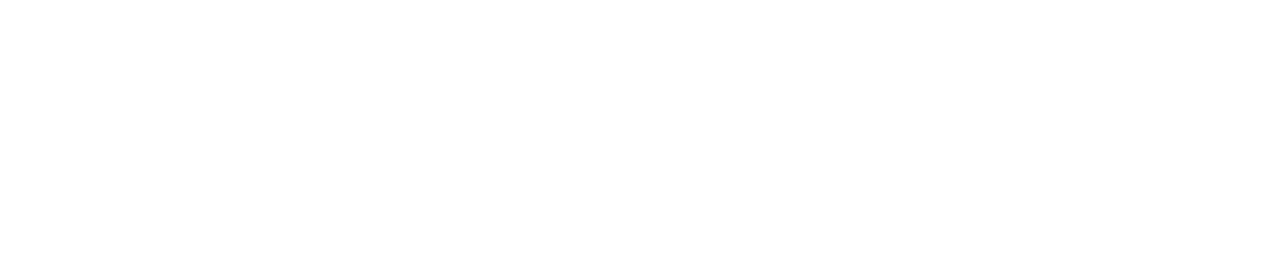
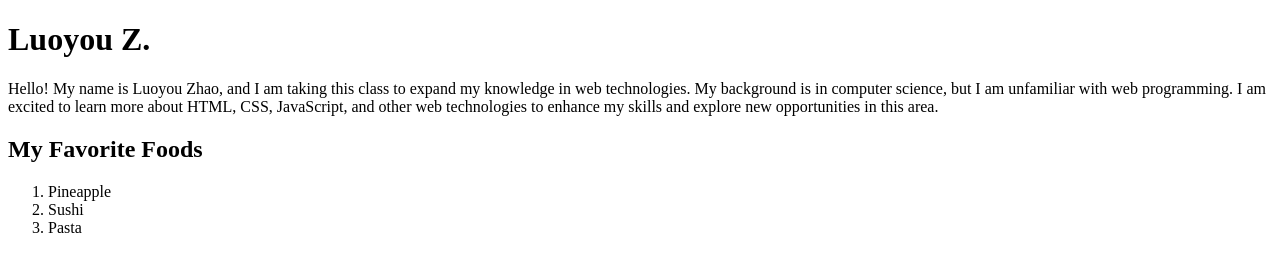
Before and after one commit to LuoyouZhao/cs120assignment0, a website: page me.html in a window 1280 px wide. Drawn offline with Linux system fonts and the light colour scheme.

Commit message:
finished assignment 1

```diff
--- a/me.html
+++ b/me.html
@@ -2,9 +2,19 @@
 <html lang="en">
 <head>
     <meta charset="UTF-8">
-    <title>Title</title>
+    <title>About Me</title>
 </head>
 <body>
+<h1>Luoyou Z.</h1>
+<p>
+    Hello! My name is Luoyou Zhao, and I am taking this class to expand my knowledge in web technologies. My background is in computer science, but I am unfamiliar with web programming. I am excited to learn more about HTML, CSS, JavaScript, and other web technologies to enhance my skills and explore new opportunities in this area.
+</p>
 
+<h2>My Favorite Foods</h2>
+<ol>
+    <li>Pineapple</li>
+    <li>Sushi</li>
+    <li>Pasta</li>
+</ol>
 </body>
 </html>
```
